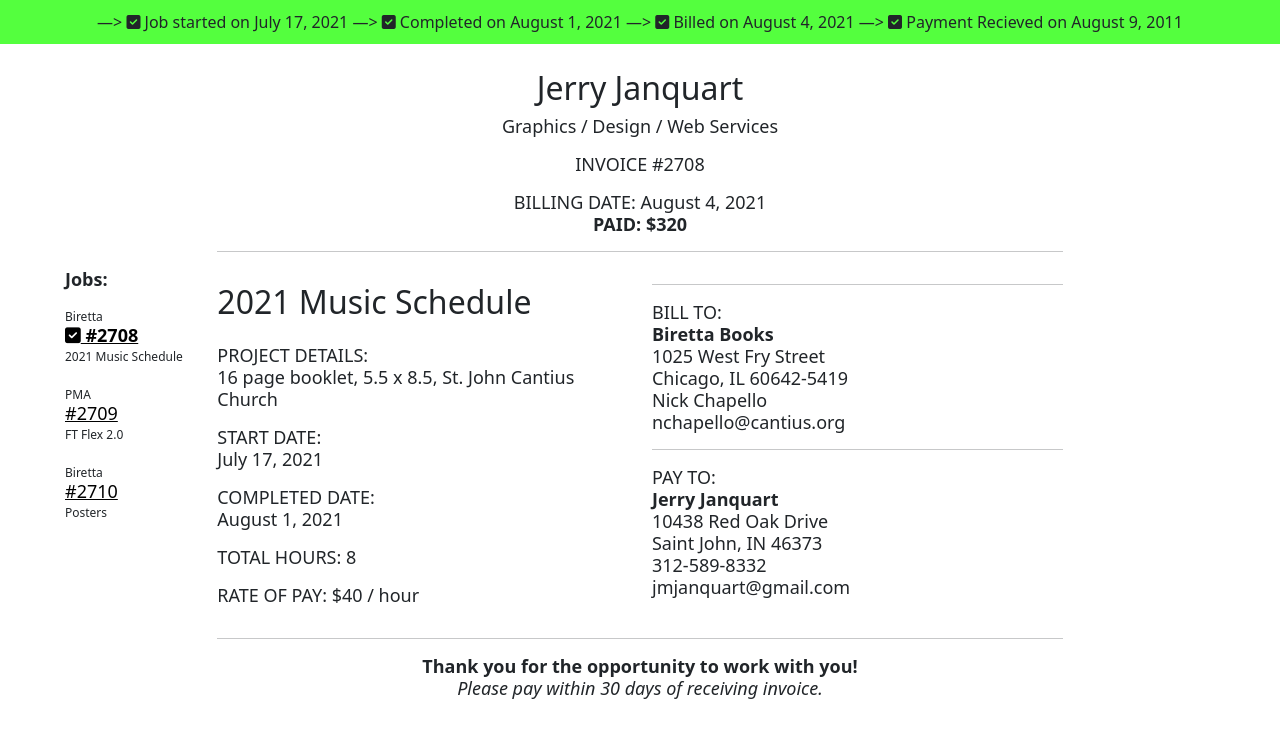
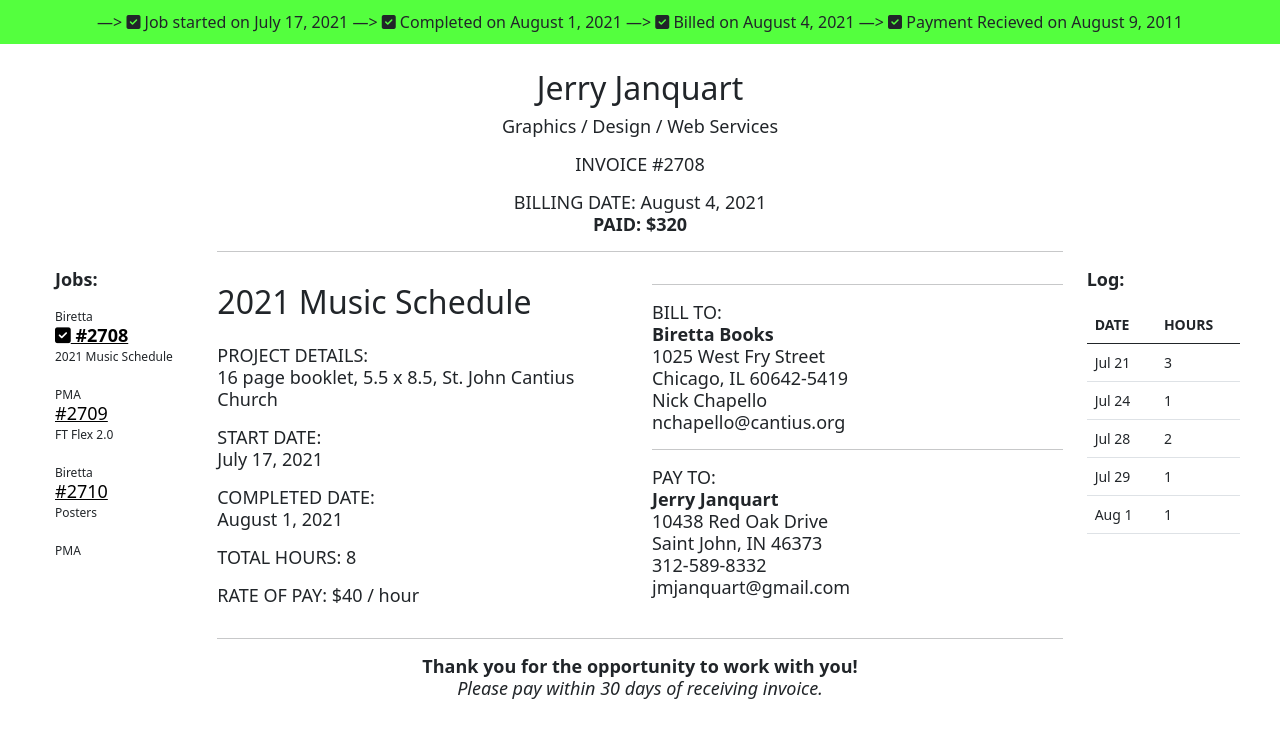
Before and after one commit to githubbjar/myFreelance, a PHP site: page / in a window 1280 px wide. Shown: the top 738 px of the page. Run offline with PHP 8.4, Linux system fonts and the light colour scheme; some libraries are stand-ins or nearby versions.

Commit message:
changed blue, added a log table to show how many hours on what day for each job.

```diff
--- a/dom.js
+++ b/dom.js
@@ -18,8 +18,18 @@
 document.getElementById("employer_address2").innerHTML = jobs[x].employer_address2();
 document.getElementById("contact").innerHTML = jobs[x].contact();
 document.getElementById("contact_email").innerHTML = jobs[x].contact_email();
-document.getElementById("job-list").innerHTML = "<p><strong>Jobs:</strong></p>" + list_jobs_code;
+document.getElementById("job-list").innerHTML = list_jobs_code;
 document.getElementById("test_space").innerHTML = "";
+
+///BEGIN HOURS LOG
+hoursLog = [];
+for (let i = 0; i < jobs[x].hours_logged.length; i++) {
+    hoursLog.push("<tr><td>" + jobs[x].hours_logged[i].Date + "</td><td>" + jobs[x].hours_logged[i].Hours+ "</td></tr>");
+}
+let hoursLog_w_commas = hoursLog.toString();
+let hoursLog_code = hoursLog_w_commas.replace(/,/g, "");
+document.getElementById("hours_table").innerHTML = "<table class='table'><thead><tr><th scope='col'>DATE</th><th scope='col'>HOURS</th></tr></thead><tbody>" + hoursLog_code + "</tbody></table>";
+//END HOURS LOG
 
 let jobStatus = "";
 //completed, billed & paid
--- a/index.php
+++ b/index.php
@@ -43,7 +43,7 @@
     }
 
     .blue {
-        background-color: rgb(76, 179, 209);
+        background-color: rgb(144, 235, 234);
         padding: 10px;
     }
 
@@ -61,8 +61,22 @@
     }
 
     #job-list {
-        padding-left: 45px;
+        padding-left: 35px;
         height: 250px;
+    }
+
+    #hours_table {
+        margin-right: 20px;
+    }
+
+    #hours_table {
+        margin-right: 40px;
+        font-size: 14px;
+    }
+
+    p.jobs-heading {
+        padding-left: 35px;
+        margin-left: 20px;
     }
 
     .jobslist_employer_nicknames {
@@ -141,6 +155,7 @@
 <div id="center">
 <div class='row'>
     <div class='col-sm-2'>
+        <p class="jobs-heading"><strong>Jobs:</strong></p>
         <div id="job-list" class="overflow-scroll"></div>
     </div>
     <div class='col-sm-4'>
@@ -165,10 +180,11 @@
         Saint John, IN 46373 <br />
         312-589-8332 <br />
         jmjanquart@gmail.com </p>
-        <div class='col-sm-2'>
     </div>
+    <div class='col-sm-2'>
+        <p><strong>Log:</strong></p>
+        <div id="hours_table"></div>
     </div>
-    <div class='col-sm-3'></div>
 </div>
  <div class='row'>
     <div class='col-sm-2'></div>
--- a/job-list.js
+++ b/job-list.js
@@ -71,11 +71,11 @@
 ///////////////////////////////////////////////////////////////////////////////////////////////////////////
 const job2708 = new Job(2708, 0, "Biretta Books", "2021 Music Schedule", "16 page booklet, 5.5 x 8.5, St. John Cantius Church", "July 17, 2021", "August 6, 2021");
 //Hours Logged
-job2708.hours_logged[0] = {Date: 2021-07-21, Hours: 3}
-job2708.hours_logged[1] = {Date: 2021-07-24, Hours: 1}
-job2708.hours_logged[2] = {Date: 2021-07-29, Hours: 2}
-job2708.hours_logged[3] = {Date: 2021-07-29, Hours: 1}
-job2708.hours_logged[4] = {Date: 2021-08-01, Hours: 1}
+job2708.hours_logged[0] = {Date: "Jul 21", Hours: 3}
+job2708.hours_logged[1] = {Date: "Jul 24", Hours: 1}
+job2708.hours_logged[2] = {Date: "Jul 28", Hours: 2}
+job2708.hours_logged[3] = {Date: "Jul 29", Hours: 1}
+job2708.hours_logged[4] = {Date: "Aug 1", Hours: 1}
 //End Hours Logged
 job2708.completed_date = "August 1, 2021";
 job2708.rate_of_pay = 40;
@@ -90,9 +90,9 @@
 ///////////////////////////////////////////////////////////////////////////////////////////////////////////
 const job2709 = new Job(2709, 1, "Publishing Management Associates", "FT Flex 2.0", "Online subs form creation for First Things website", "July 16, 2021", "August 30, 2021");
 //Hours Logged
-job2709.hours_logged[0] = {Date: 2021-07-19, Hours: 3};
-job2709.hours_logged[1] = {Date: 2021-07-2, Hours: 1};
-job2709.hours_logged[2] = {Date: 2021-08-09, Hours: 1};
+job2709.hours_logged[0] = {Date: "Jul 19", Hours: 3};
+job2709.hours_logged[1] = {Date: "Jul 21", Hours: 1};
+job2709.hours_logged[2] = {Date: "Aug 9", Hours: 1};
 //End Hours Logged
 job2709.completed_date = "";
 job2709.rate_of_pay = "50";
@@ -115,13 +115,6 @@
 
 //end the jobs
 ///////////////////////////////////////////////////////////////////////////////////////////////////////////
-
-
-
-
-
-
-
 
 
 
```
